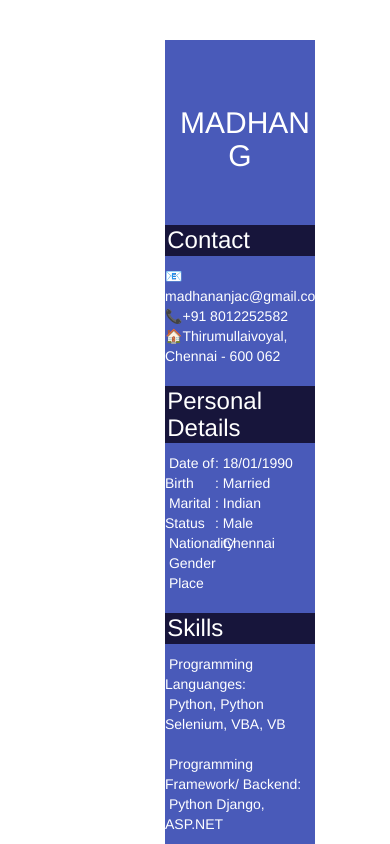
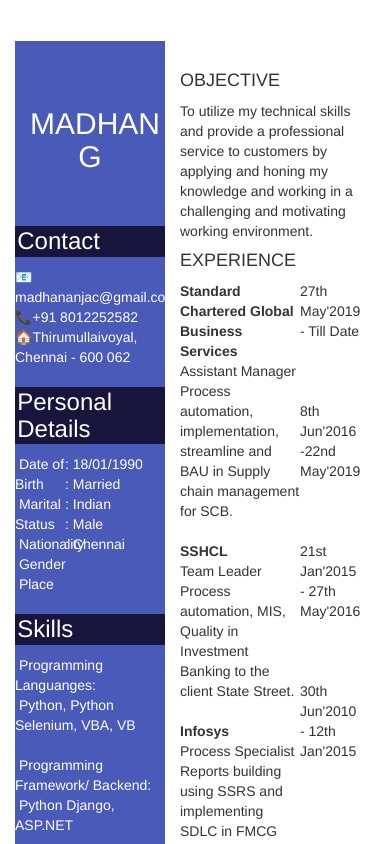
Before and after one commit to Mohanapreethe/test, a plain HTML site: page index.html in a window 390 px wide. Shown: the top 844 px of the page. Drawn offline with nearby package versions, Linux system fonts and the light colour scheme.

Commit message:
Add files via upload

```diff
--- a/index.html
+++ b/index.html
@@ -28,7 +28,7 @@
     <div class="container" >
 
     <div class="row" style="margin:0px;padding:0px;">
-        <div class="col-xs-5 col-lg-1" style="margin:0px;padding:0px;" ></div>
+        <div class="col-xs-0 col-lg-1" style="margin:0px;padding:0px;" ></div>
         <div class="col-xs-5 col-lg-3 Left_Panel" style="margin:0px;padding:0px;" >
             <div class="col-xs-12 col-lg-12">
                 <h2 style="text-align: center;margin:0px;padding:0px;">
@@ -226,7 +226,7 @@
             </div>
 
         </div>
-        <div class="col-xs-5 col-lg-1" style="margin:0px;padding:0px;" ></div>
+        <div class="col-xs-0 col-lg-1" style="margin:0px;padding:0px;" ></div>
     </div>
 
     </div>
```
